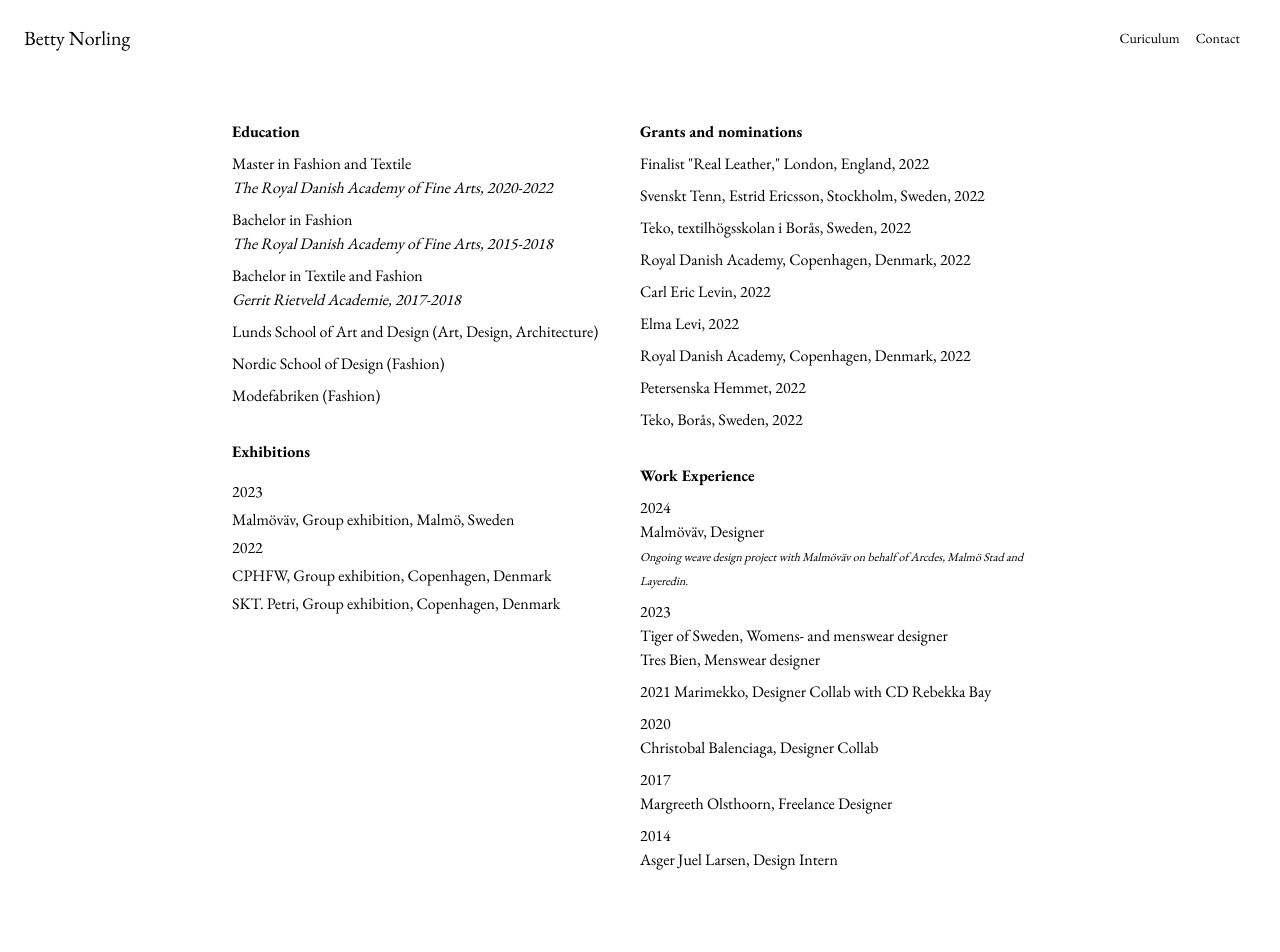
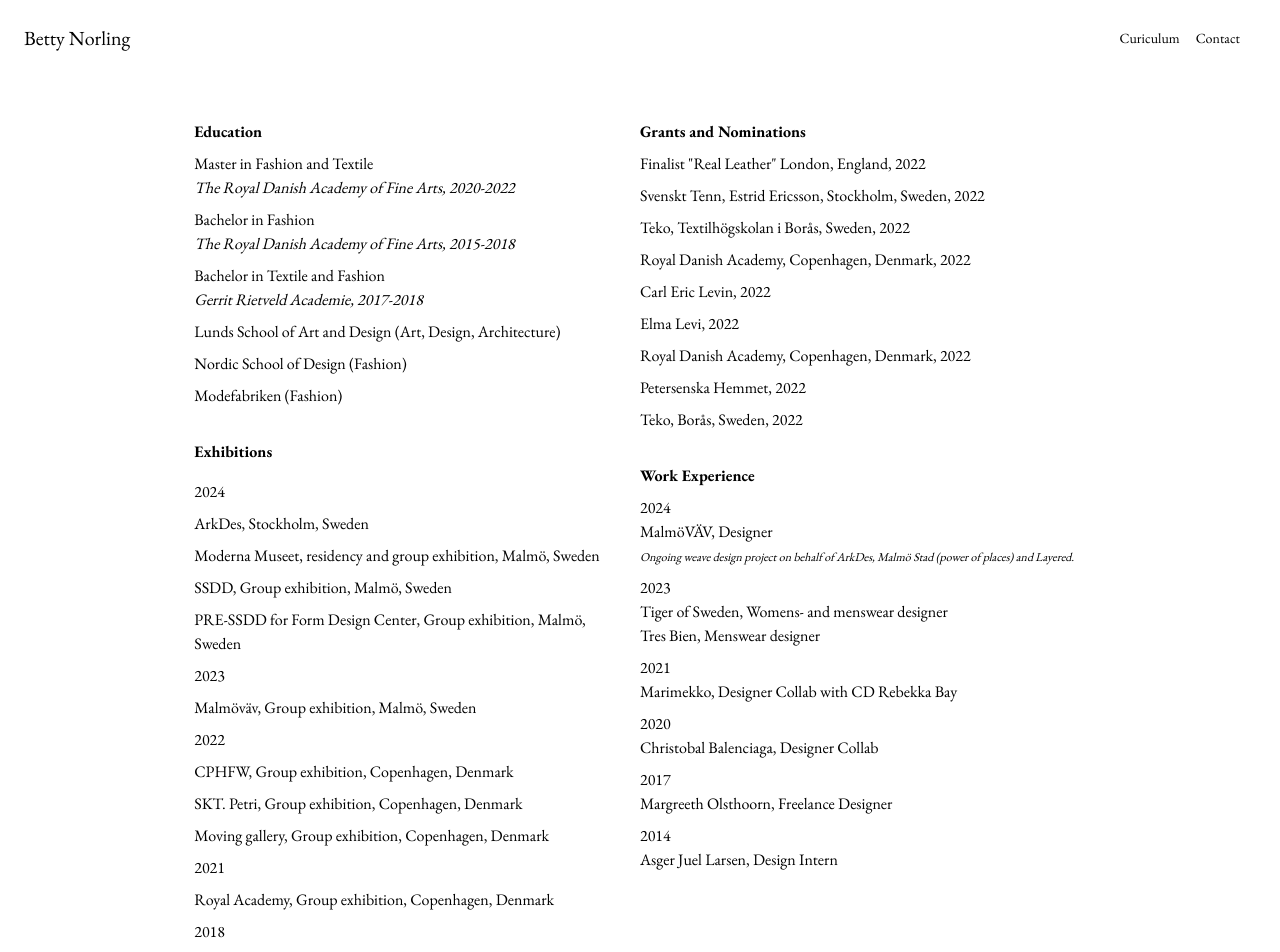
Before and after one commit to fredrik-p/betty, a Next.js app: page /cv in a window 1280 px wide. Shown: the top 952 px of the page. Before the commit the page ends 928 px from the top, so only its background shows below. Built offline with nearby package versions, Linux system fonts and the light colour scheme.

Commit message:
updated cv

```diff
--- a/src/app/page.tsx
+++ b/src/app/page.tsx
@@ -1,6 +1,5 @@
 import { Video } from "@/app/ui/video";
 import Navbar from "../components/Navbar";
-import Image from "next/image";
 import ImageScroller from "@/components/ImageScroller";
 
 export default function Home() {
@@ -18,8 +17,6 @@
       <Navbar />
       <main className="flex flex-col items-center">
         <ImageScroller images={images}/>
-
-
       <div className="flex flex-col items-center justify-center h-[100vh]">
     <Video />
       </div>
--- a/src/components/Cv.tsx
+++ b/src/components/Cv.tsx
@@ -1,4 +1,4 @@
-import React from "react";
+import React from 'react';
 
 const CV = () => {
   return (
@@ -34,9 +34,7 @@
 
           <div className="mb-8">
             <ul className="list-none space-y-2 list-outside">
-              <li>
-                Lunds School of Art and Design (Art, Design, Architecture)
-              </li>
+              <li>Lunds School of Art and Design (Art, Design, Architecture)</li>
               <li>Nordic School of Design (Fashion)</li>
               <li>Modefabriken (Fashion)</li>
             </ul>
@@ -44,24 +42,36 @@
 
           <div className="mb-8">
             <h2 className="text-md font-bold mb-1">Exhibitions</h2>
+            <div className="mt-4 space-y-2">
+              <p>2024</p>
+              <p>ArkDes, Stockholm, Sweden</p>
+              <p>Moderna Museet, residency and group exhibition, Malmö, Sweden</p>
+              <p>SSDD, Group exhibition, Malmö, Sweden</p>
+              <p>PRE-SSDD for Form Design Center, Group exhibition, Malmö, Sweden</p>
+              <p className="mt-2">2023</p>
+              <p>Malmöväv, Group exhibition, Malmö, Sweden</p>
 
-            <div className="mt-4 space-y-1">
-              <p>2023</p>
-              <p>Malmöväv, Group exhibition, Malmö, Sweden</p>
               <p className="mt-2">2022</p>
+              <p>CPHFW, Group exhibition, Copenhagen, Denmark</p>
+              <p>SKT. Petri, Group exhibition, Copenhagen, Denmark</p>
+              <p>Moving gallery, Group exhibition, Copenhagen, Denmark</p>
+
+              <p className="mt-2">2021</p>
+              <p>Royal Academy, Group exhibition, Copenhagen, Denmark</p>
+
+              <p className="mt-2">2018</p>
               <p>CPHFW, Group exhibition, Copenhagen, Denmark</p>
               <p>SKT. Petri, Group exhibition, Copenhagen, Denmark</p>
             </div>
           </div>
         </div>
-
         <div className="md:w-1/2">
           <div className="mb-8">
-            <h2 className="text-md font-bold mb-2">Grants and nominations</h2>
+            <h2 className="text-md font-bold mb-2">Grants and Nominations</h2>
             <ul className="list-none space-y-2">
-              <li>Finalist "Real Leather," London, England, 2022</li>
+              <li>Finalist "Real Leather" London, England, 2022</li>
               <li>Svenskt Tenn, Estrid Ericsson, Stockholm, Sweden, 2022</li>
-              <li>Teko, textilhögsskolan i Borås, Sweden, 2022</li>
+              <li>Teko, Textilhögskolan i Borås, Sweden, 2022</li>
               <li>Royal Danish Academy, Copenhagen, Denmark, 2022</li>
               <li>Carl Eric Levin, 2022</li>
               <li>Elma Levi, 2022</li>
@@ -77,11 +87,10 @@
               <li>
                 2024
                 <br />
-                Malmöväv, Designer
+                MalmöVÄV, Designer
                 <br />
                 <span className="italic text-xs">
-                  Ongoing weave design project with Malmöväv on behalf of
-                  Arcdes, Malmö Stad and Layeredin.
+                  Ongoing weave design project on behalf of ArkDes, Malmö Stad (power of places) and Layered.
                 </span>
               </li>
               <li>
@@ -91,7 +100,7 @@
                 <br />
                 <span>Tres Bien, Menswear designer</span>
               </li>
-              <li>2021 Marimekko, Designer Collab with CD Rebekka Bay</li>
+              <li>2021<br /> Marimekko, Designer Collab with CD Rebekka Bay</li>
               <li>
                 2020
                 <br />
```
